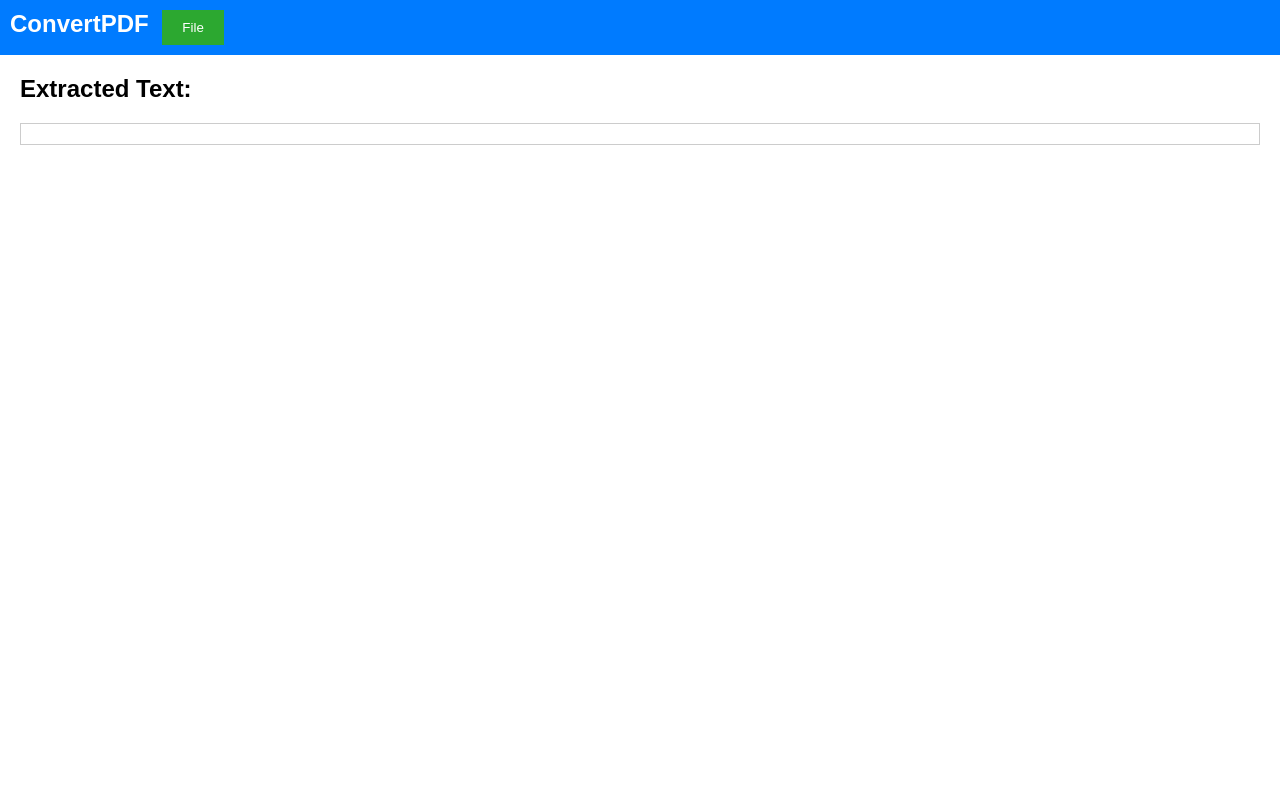
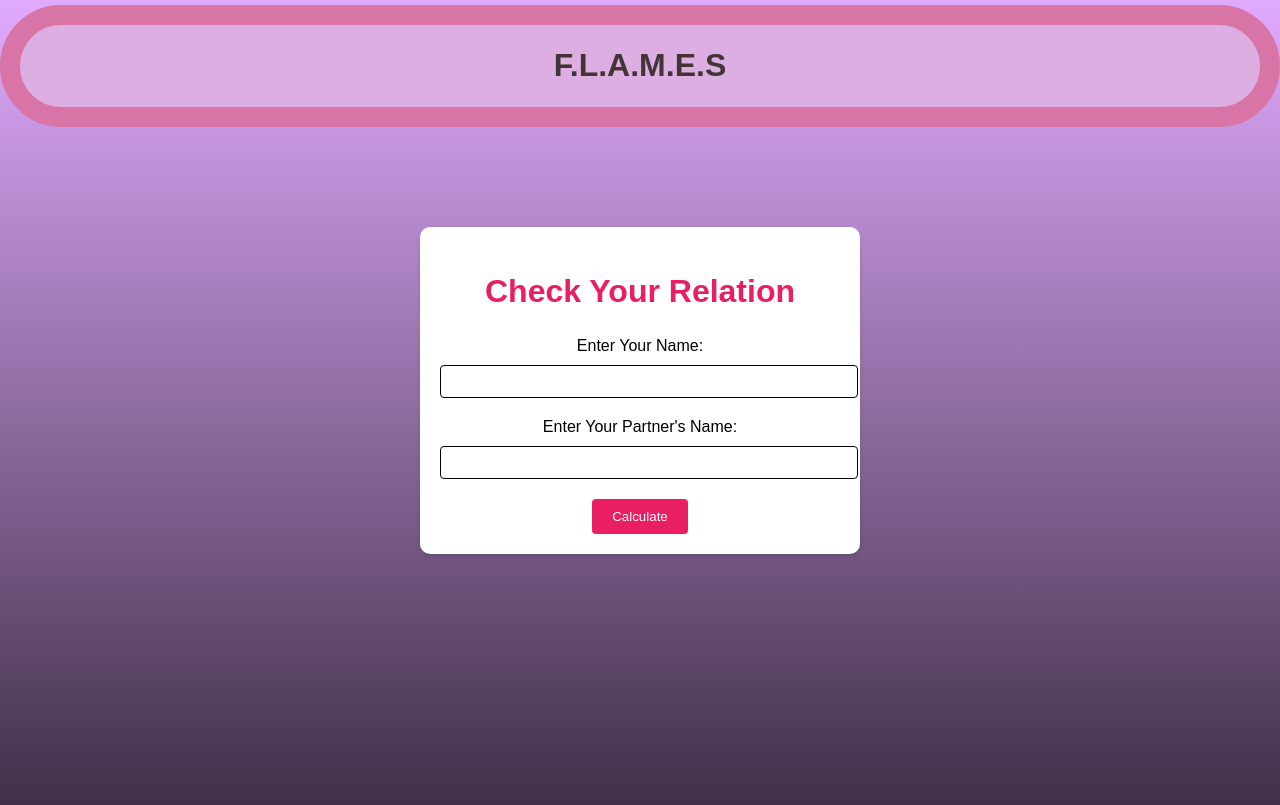
Before and after one commit to sanjv12/san, a Flask app: page / in a window 1280 px wide. Before the commit the page ends 145 px from the top, so only its background shows below. Run offline with Flask 3, Linux system fonts and the light colour scheme.

Commit message:
Update index.html

```diff
--- a/templates/index.html
+++ b/templates/index.html
@@ -1,39 +1,93 @@
 <!DOCTYPE html>
-<html>
+<html lang="en">
+
 <head>
-    <title>PDF Text Extractor</title>
-    <link rel="stylesheet" href="static/style.css">
+  <meta charset="UTF-8">
+  <meta name="viewport" content="width=device-width, initial-scale=1.0">
+  <title>FLAMES Calculator</title>
+  <style>
+    body {
+      font-family: Arial, sans-serif;
+      background: -moz-linear-gradient(top, #E0AAFF 0%, #906DA3 50%, #403048 100%);
+      background: -webkit-linear-gradient(top, #E0AAFF 0%, #906DA3 50%, #403048 100%);
+      background: linear-gradient(to bottom, #E0AAFF 0%, #906DA3 50%, #403048 100%);
+      min-height: 100vh;
+      margin: 5px 0 0 0;
+    }
+    .topbar{
+      border-style:solid;
+      border-width: 20px;
+      border-color: #d875a6;
+      border-radius: 100px;
+      background-color: #ddaee1;
+      padding: 1px;
+      text-align: center;
+      }
+    .container {
+      text-align: center;
+      margin: 100px auto;
+      max-width: 400px;
+      padding: 20px;
+      border-radius: 10px;
+      background-color: white;
+      box-shadow: 0 2px 5px rgba(0, 0, 0, 0.1);
+    }
+
+    h1 {
+      font-size: 32px;
+
+      font-weight: bold;
+      color:  rgb(65, 53, 53); /* Pink Heading Color */
+    }
+    h2 {
+      font-size: 32px;
+
+      font-weight: bold;
+
+      color:#e91e63; /* Pink Heading Color */
+    }
+    label {
+      display: block;
+      margin-bottom: 10px;
+    }
+
+    input[type="text"] {
+      width: 100%;
+      padding: 8px;
+      border: 1px solid black;
+      border-radius: 4px;
+      margin-bottom: 20px;
+    }
+
+    input[type="submit"] {
+      background-color: #e91e63; /* Pink Button Color */
+      color: #fff;
+      padding: 10px 20px;
+      border: none;
+      border-radius: 4px;
+      cursor: pointer;
+    }
+
+    input[type="submit"]:hover {
+      background-color: #d81b60; /* Darker Pink on Hover */
+    }
+  </style>
 </head>
+
 <body>
-    <div class="top-bar">
-        <div class="convertPDF"><pr style="padding-right:7px"> ConvertPDF</pr>
-        <input type="file" id="pdfFileInput" style="display: none;">
-        <button onclick="document.getElementById('pdfFileInput').click();">File</button></div>
-    </div>
-    <div class="output-container">
-        <h2>Extracted Text:</h2>
-        <pre id="output"></pre>
-    </div>
+  <div class="topbar"><h1>F.L.A.M.E.S</h1></div>
+  <div class="container">
+    <h2>Check Your Relation</h2>
+    <form method="post">
+      <label for="name1">Enter Your Name:</label>
+      <input type="text" id="name1" name="name1" required>
 
-    <script>
-        document.getElementById('pdfFileInput').addEventListener('change', function() {
-            const file = this.files[0];
-            const formData = new FormData();
-            formData.append('pdf_file', file);
+      <label for="name2">Enter Your Partner's Name:</label>
+      <input type="text" id="name2" name="name2" required>
 
-            fetch('/extract_text', {
-                method: 'POST',
-                body: formData,
-            })
-            .then(response => response.text())
-            .then(text => {
-                document.getElementById('output').innerText = text;
-            })
-            .catch(error => {
-                console.error('Error:', error);
-                document.getElementById('output').innerText = 'An error occurred while processing the PDF.';
-            });
-        });
-    </script>
+      <input type="submit" value="Calculate">
+    </form>
+  </div>
 </body>
+
 </html>
```
